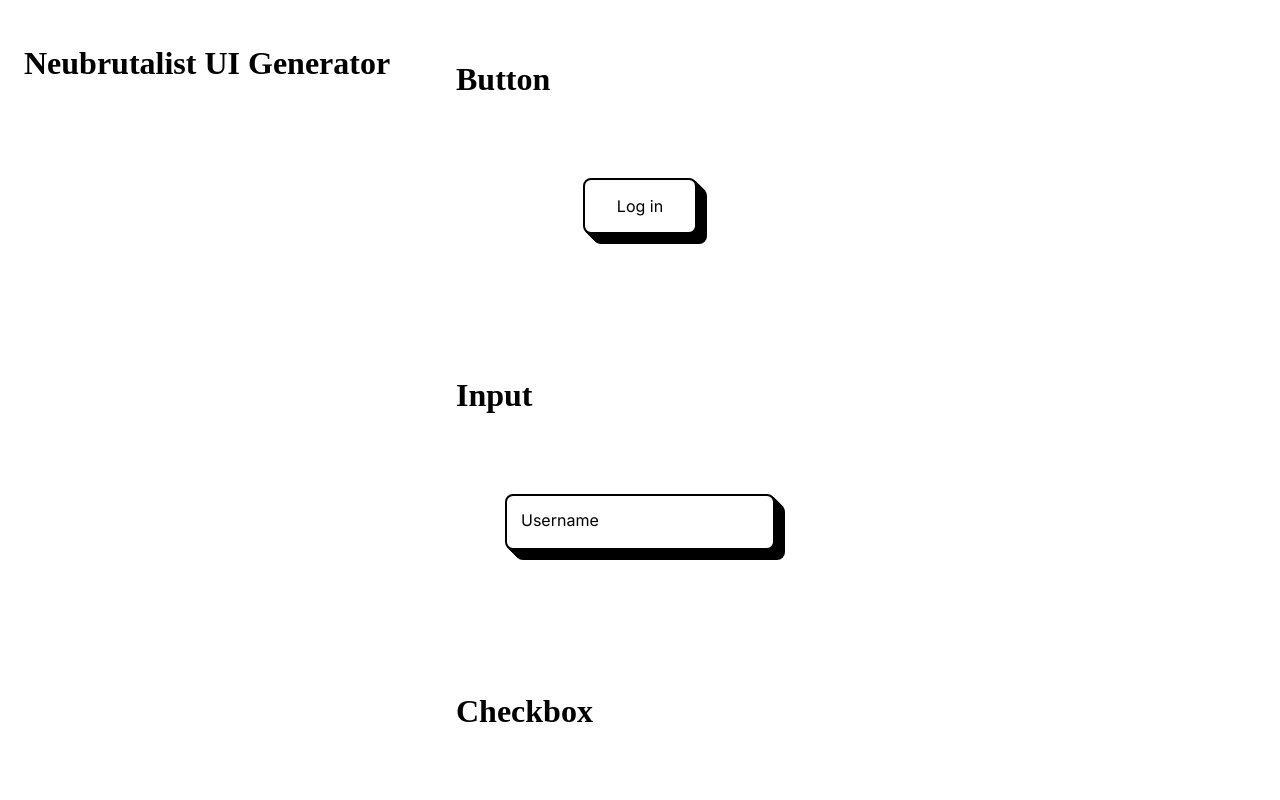
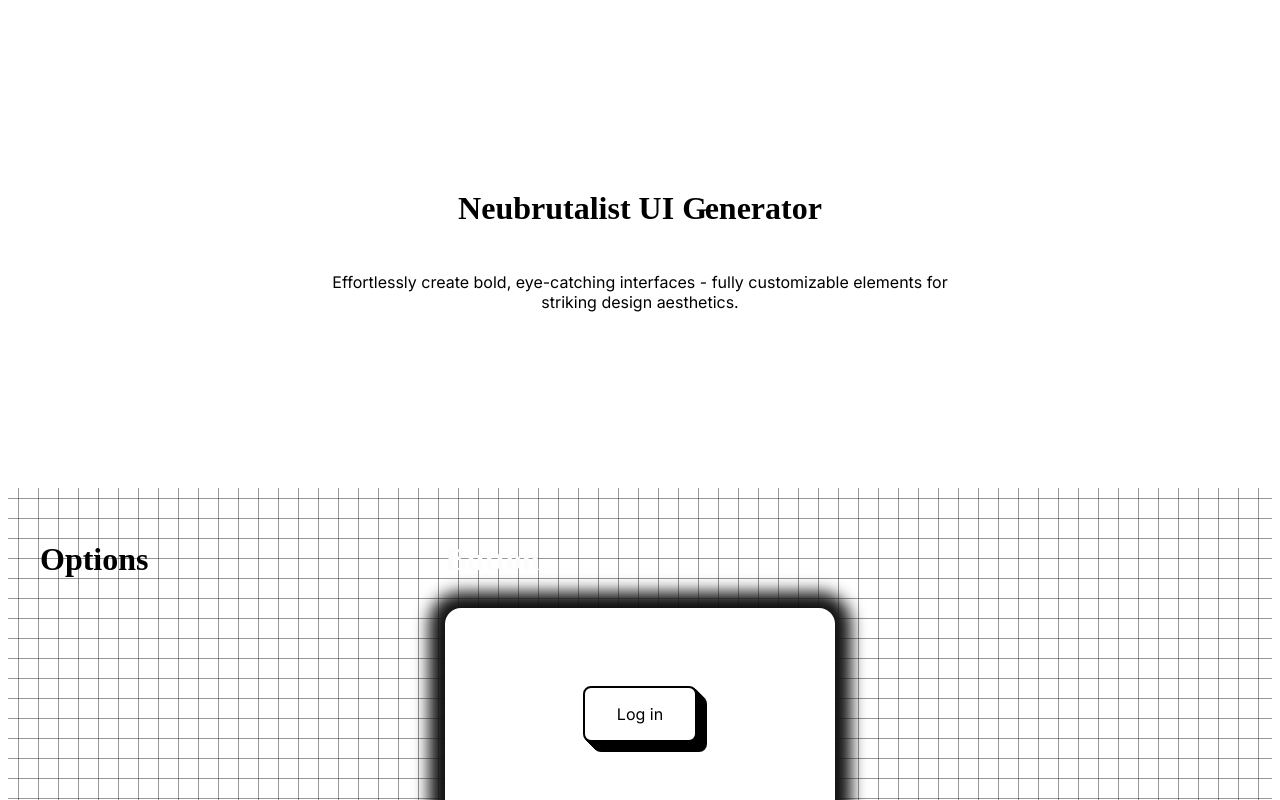
Before and after one commit to majoouoo/neubrutalist-ui, a SvelteKit app: page / in a window 1280 px wide. Shown: the top 800 px of the page. Built offline with nearby package versions, Linux system fonts and the light colour scheme.

Commit message:
Added hero section

```diff
--- a/src/routes/+page.svelte
+++ b/src/routes/+page.svelte
@@ -24,6 +24,10 @@
 </script>
 
 <main>
+  <div id="hero">
+    <h1>Neubrutalist UI <span class="saint-font" id="heading-g">G</span>enerator</h1>
+    <p>Effortlessly create bold, eye-catching interfaces - fully customizable elements for striking design aesthetics.</p>
+  </div>
   <div id="content"
   style="
   --shadow-x: {shadowX}px;
@@ -40,7 +44,7 @@
   --switch-shadow: {switchShadow};
   ">
     <div id="settings">
-      <h1>Neubrutalist UI Generator</h1>
+      <h1>Options</h1>
     </div>
 
     <div class="component-card">
@@ -89,12 +93,32 @@
 </main>
 
 <style>
+  #hero {
+    height: 60vh;
+    display: flex;
+    justify-content: center;
+    align-items: center;
+    flex-direction: column;
+    gap: 0.5rem;
+  }
+
+  #heading-g {
+    letter-spacing: -0.15rem;
+  }
+
+  #hero p {
+    font-family: "Inter", sans-serif;
+    max-width: 40rem;
+    text-align: center;
+  }
+
   #content {
     display: grid;
     grid-template-columns: 1fr 1fr 1fr;
     grid-template-rows: repeat(4, 300px);
     gap: 1rem;
-    padding: 1rem;
+    padding: 2rem;
+    background: linear-gradient(transparent 10px, #2e2e2e 10px, transparent 11px) 0 0 / 20px 20px, linear-gradient(90deg, transparent 10px, #2e2e2e 10px, transparent 11px) 0 0 / 20px 20px;
   }
 
   #settings {
@@ -112,23 +136,24 @@
   }
 
   .component-card {
-    gap: 1rem;
-    border-radius: 1rem;
-    background-color: var(--background-color);
-    color: var(--shadow-color);
+    gap: 0.5rem;
+    color: var(--white);
     display: grid;
     grid-template-rows: auto 1fr;
-    padding: 1rem 1rem 3rem 1rem;
   }
 
   .component-card header {
     width: 100%;
+    z-index: 100;
   }
 
   .component-card .component-wrapper {
     display: flex;
     justify-content: center;
     align-items: center;
+    background-color: var(--background-color);
+    border-radius: 1rem;
+    box-shadow: 0 0 1rem 1rem var(--black);
   }
 
   .component {
```
Also changed, not shown: static/fonts/SaintRegular.ttf (added).
